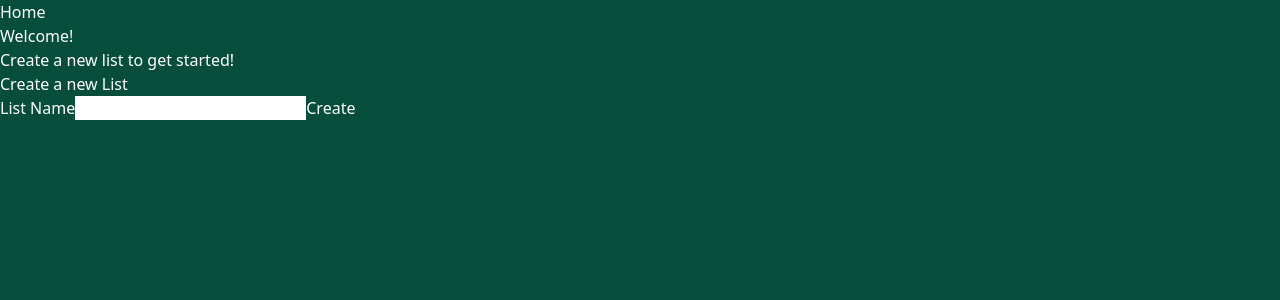
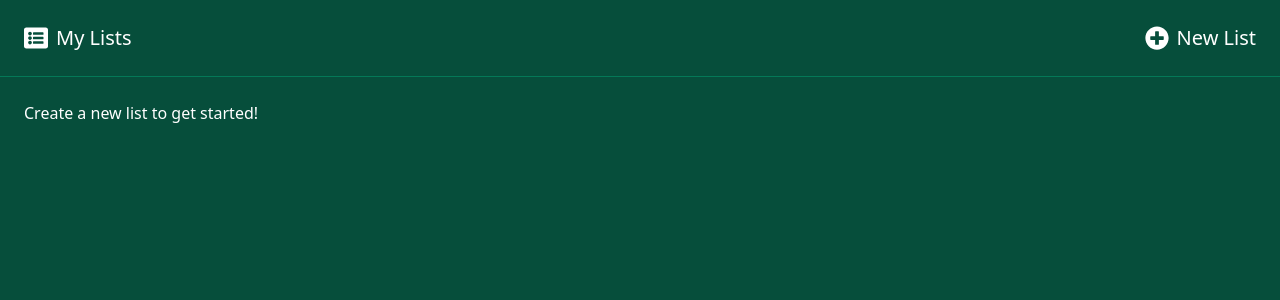
Before and after one commit to Digital-Masterpiece/grocerieslist.app, a Vue app: page / in a window 1280 px wide. Shown: the top 300 px of the page. Built offline with nearby package versions, Linux system fonts and the light colour scheme.

Commit message:
basic list functionality and some styling

```diff
--- a/package.json
+++ b/package.json
@@ -9,6 +9,9 @@
     "lint": "vue-cli-service lint"
   },
   "dependencies": {
+    "@fortawesome/fontawesome-svg-core": "^1.2.34",
+    "@fortawesome/free-solid-svg-icons": "^5.15.2",
+    "@fortawesome/vue-fontawesome": "^3.0.0-3",
     "@tailwindcss/postcss7-compat": "^2.0.2",
     "autoprefixer": "^9.8.6",
     "core-js": "^3.6.5",
--- a/src/App.vue
+++ b/src/App.vue
@@ -1,13 +1,25 @@
 <template>
-  <div id="nav">
-    <router-link to="/">Home</router-link>
+  <div>
+    <app-header/>
+    <main class="main" id="main">
+      <router-view/>
+    </main>
   </div>
-  <router-view/>
 </template>
+
+<script>
+import AppHeader from "@/components/AppHeader";
+export default {
+  components: {AppHeader}
+}
+</script>
 
 <style lang="scss">
 html {
   font-family: 'Inter', sans-serif;
   @apply bg-green-900 text-white font-light;
 }
+.main {
+  @apply p-6;
+}
 </style>
--- /dev/null
+++ b/src/components/AppHeader.vue
@@ -0,0 +1,28 @@
+<template>
+  <header class="header">
+    <router-link to="'/" title="View my Lists" class="header__link">
+      <font-awesome-icon icon="list-alt" class="header__link__icon"/>
+      <span>My Lists</span>
+    </router-link>
+    <router-link to="/new" title="Create a new List" class="header__link header__link--new-list">
+      <font-awesome-icon icon="plus-circle" class="header__link__icon"/>
+      <span>New List</span>
+    </router-link>
+  </header>
+</template>
+
+<style lang="scss">
+.header {
+  @apply flex justify-center items-center p-6 text-xl border-b border-green-700;
+
+  &__link {
+    @apply flex justify-center items-center;
+    &__icon {
+      @apply mr-2 text-2xl;
+    }
+    &--new-list {
+      @apply ml-auto;
+    }
+  }
+}
+</style>
--- a/src/components/NewListForm.vue
+++ b/src/components/NewListForm.vue
@@ -1,6 +1,5 @@
 <template>
   <form @submit.prevent="createList(name)">
-    <h2>Create a new List</h2>
     <label for="name">List Name</label>
     <input type="text" id="name" v-model="name" class="text-black">
     <button type="submit">Create</button>
@@ -22,12 +21,9 @@ export default {
       this.$store.dispatch('createList',
           new List(this.name, [])
       ).then(() => {
-        console.log(this.$store.state.lists);
+        this.$router.push('/')
       })
     }
-  },
-  mounted() {
-    console.log(this.$store.state.lists);
   }
 }
 </script>
--- a/src/main.js
+++ b/src/main.js
@@ -6,4 +6,13 @@ import './registerServiceWorker'
 import router from './router'
 import store from './store'
 
-createApp(App).use(store).use(router).mount('#app')
+import { library } from '@fortawesome/fontawesome-svg-core'
+import { faPlusCircle, faListAlt } from '@fortawesome/free-solid-svg-icons'
+import { FontAwesomeIcon } from '@fortawesome/vue-fontawesome'
+library.add(faPlusCircle, faListAlt)
+
+createApp(App)
+    .component('font-awesome-icon', FontAwesomeIcon)
+    .use(store)
+    .use(router)
+    .mount('#app')
--- a/src/router/index.js
+++ b/src/router/index.js
@@ -8,12 +8,14 @@ const routes = [
     component: Home
   },
   {
-    path: '/about',
-    name: 'About',
-    // route level code-splitting
-    // this generates a separate chunk (about.[hash].js) for this route
-    // which is lazy-loaded when the route is visited.
-    component: () => import(/* webpackChunkName: "about" */ '../views/About.vue')
+    path: '/new',
+    name: 'New List',
+    component: () => import(/* webpackChunkName: "new" */ '../views/New.vue')
+  },
+  {
+    path: '/:index',
+    name: 'List',
+    component: () => import(/* webpackChunkName: "new" */ '../views/List.vue')
   }
 ]
 
--- a/src/store/index.js
+++ b/src/store/index.js
@@ -3,6 +3,15 @@ import {createStore} from 'vuex'
 export default createStore({
     state: {
         lists: []
+    },
+    getters: {
+        getList(state, index) {
+            if (state.lists[index]) {
+                return state.lists[index]
+            } else {
+                return null;
+            }
+        }
     },
     mutations: {
         mutateList(state, payload) {
@@ -19,7 +28,7 @@ export default createStore({
                 setTimeout(() => {
                     context.commit('mutateList', {index: null, list: list})
                     resolve()
-                }, 500)
+                }, 100)
             })
         },
         updateList(context, {index, list}) {
--- a/src/views/About.vue
+++ /dev/null
@@ -1,5 +0,0 @@
-<template>
-  <div class="about">
-    <h1>This is an about page</h1>
-  </div>
-</template>
--- a/src/views/Home.vue
+++ b/src/views/Home.vue
@@ -1,19 +1,20 @@
 <template>
   <div>
-    <h1>Welcome!</h1>
-    <p>Create a new list to get started!</p>
-    <new-list-form />
+    <h1 class="sr-only">Welcome!</h1>
+    <p v-if="lists.length === 0">Create a new list to get started!</p>
+    <div v-else>
+      <router-link v-for="(list, index) in lists" :key="index" :to="{name: 'List', params: {index: index}}">
+        <div>{{ list.name }}</div>
+      </router-link>
+    </div>
   </div>
 </template>
 
 <script>
-import NewListForm from "@/components/NewListForm";
+import { mapState } from 'vuex'
 export default {
-  components: {NewListForm},
-  data() {
-    return {
-
-    }
-  }
+  computed: mapState({
+    lists: state => state.lists
+  })
 }
 </script>
--- /dev/null
+++ b/src/views/List.vue
@@ -0,0 +1,15 @@
+<template>
+  <div>
+    <h1>{{ list.name }}</h1>
+  </div>
+</template>
+
+<script>
+export default {
+  computed: {
+    list() {
+      return this.$store.state.lists[this.$route.params.index]
+    }
+  }
+}
+</script>
--- /dev/null
+++ b/src/views/New.vue
@@ -0,0 +1,13 @@
+<template>
+  <div>
+    <h2>Create a new List</h2>
+    <new-list-form />
+  </div>
+</template>
+
+<script>
+import NewListForm from '../components/NewListForm'
+export default {
+  components: {NewListForm}
+}
+</script>
```
Also changed, not shown: 1 other file (tests, documents, lock files or other folders).
